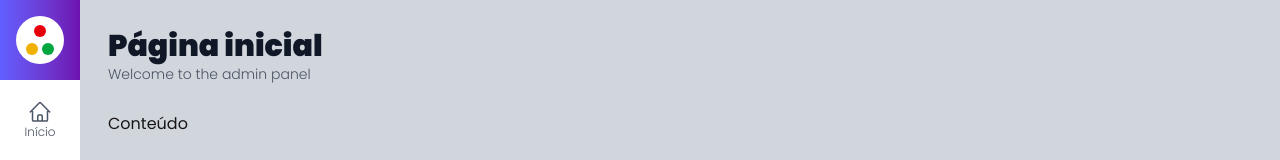
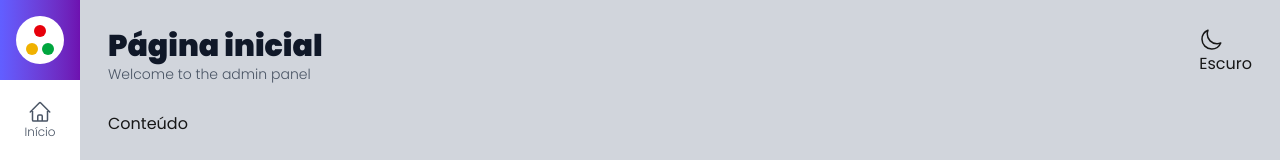
Before and after one commit to ehurafa/next-by-cod3r, a Next.js app in the folder admin-template/: page / in a window 1280 px wide. Shown: the top 160 px of the page. Built offline with nearby package versions, Linux system fonts and the light colour scheme.

Commit message:
feat(component): adding switch theme button

```diff
--- a/admin-template/src/components/icons/index.tsx
+++ b/admin-template/src/components/icons/index.tsx
@@ -23,3 +23,15 @@
         <path strokeLinecap="round" strokeLinejoin="round" d="M8.25 9V5.25A2.25 2.25 0 0 1 10.5 3h6a2.25 2.25 0 0 1 2.25 2.25v13.5A2.25 2.25 0 0 1 16.5 21h-6a2.25 2.25 0 0 1-2.25-2.25V15m-3 0-3-3m0 0 3-3m-3 3H15" />
     </svg>
 )
+
+export const SunIcon = (
+    <svg xmlns="http://www.w3.org/2000/svg" fill="none" viewBox="0 0 24 24" strokeWidth={1.5} stroke="currentColor" className="size-6">
+        <path strokeLinecap="round" strokeLinejoin="round" d="M12 3v2.25m6.364.386-1.591 1.591M21 12h-2.25m-.386 6.364-1.591-1.591M12 18.75V21m-4.773-4.227-1.591 1.591M5.25 12H3m4.227-4.773L5.636 5.636M15.75 12a3.75 3.75 0 1 1-7.5 0 3.75 3.75 0 0 1 7.5 0Z" />
+    </svg>
+)
+
+export const MoonIcon = (
+    <svg xmlns="http://www.w3.org/2000/svg" fill="none" viewBox="0 0 24 24" strokeWidth={1.5} stroke="currentColor" className="size-6">
+        <path strokeLinecap="round" strokeLinejoin="round" d="M21.752 15.002A9.72 9.72 0 0 1 18 15.75c-5.385 0-9.75-4.365-9.75-9.75 0-1.33.266-2.597.748-3.752A9.753 9.753 0 0 0 3 11.25C3 16.635 7.365 21 12.75 21a9.753 9.753 0 0 0 9.002-5.998Z" />
+    </svg>
+)
--- a/admin-template/src/components/template/Layout.tsx
+++ b/admin-template/src/components/template/Layout.tsx
@@ -1,4 +1,6 @@
-import useAppData from "@/src/data/hook/useAppData"
+"use client"
+
+import useAppData from "../../data/hook/useAppData"
 import Content from "./Content"
 import SidebarMenu from "./SidebarMenu"
 import TopBar from "./TopBar"
--- /dev/null
+++ b/admin-template/src/components/template/SwitchThemeButton.tsx
@@ -0,0 +1,28 @@
+import { MoonIcon, SunIcon } from "../icons"
+
+interface SwitchThemeButtonProps {
+    theme: string
+    switchTheme: () => void
+}
+
+export default function SwitchThemeButton(props: SwitchThemeButtonProps) {
+    return props.theme === 'dark'
+        ? (
+            <div onClick={props.switchTheme}>
+                <div>{SunIcon}</div>
+                <div>
+                    <span>Claro</span>
+                </div>
+            </div>
+
+        )
+        : (
+            <div onClick={props.switchTheme}>
+                <div>{MoonIcon}</div>
+                <div>
+                    <span>Escuro</span>
+                </div>
+            </div>
+        )
+
+}
--- a/admin-template/src/components/template/TopBar.tsx
+++ b/admin-template/src/components/template/TopBar.tsx
@@ -1,3 +1,5 @@
+import useAppData from "@/src/data/hook/useAppData"
+import SwitchThemeButton from "./SwitchThemeButton"
 import Title from "./Title"
 
 interface TopBarProps {
@@ -7,9 +9,16 @@
 }
 
 export default function TopBar(props: TopBarProps) {
+
+    const { theme, switchTheme } = useAppData()
+
     return (
-        <div>
+        <div className={`flex`}>
             <Title title={props.title} subtitle={props.subtitle} />
+            <div className={`flex flex-grow justify-end`}>
+                <SwitchThemeButton
+                    theme={theme} switchTheme={switchTheme} />
+            </div>
         </div>
     )
 }
--- a/admin-template/src/data/context/AppContext.tsx
+++ b/admin-template/src/data/context/AppContext.tsx
@@ -6,11 +6,12 @@
 
 interface AppContextProps {
     theme: Theme,
-    switchTheme?: () => void
+    switchTheme: () => void
 }
 
 const AppContext = createContext<AppContextProps>({
-    theme: 'light'
+    theme: 'light',
+    switchTheme: () => {}
 })
 
 interface AppProviderProps {
```
